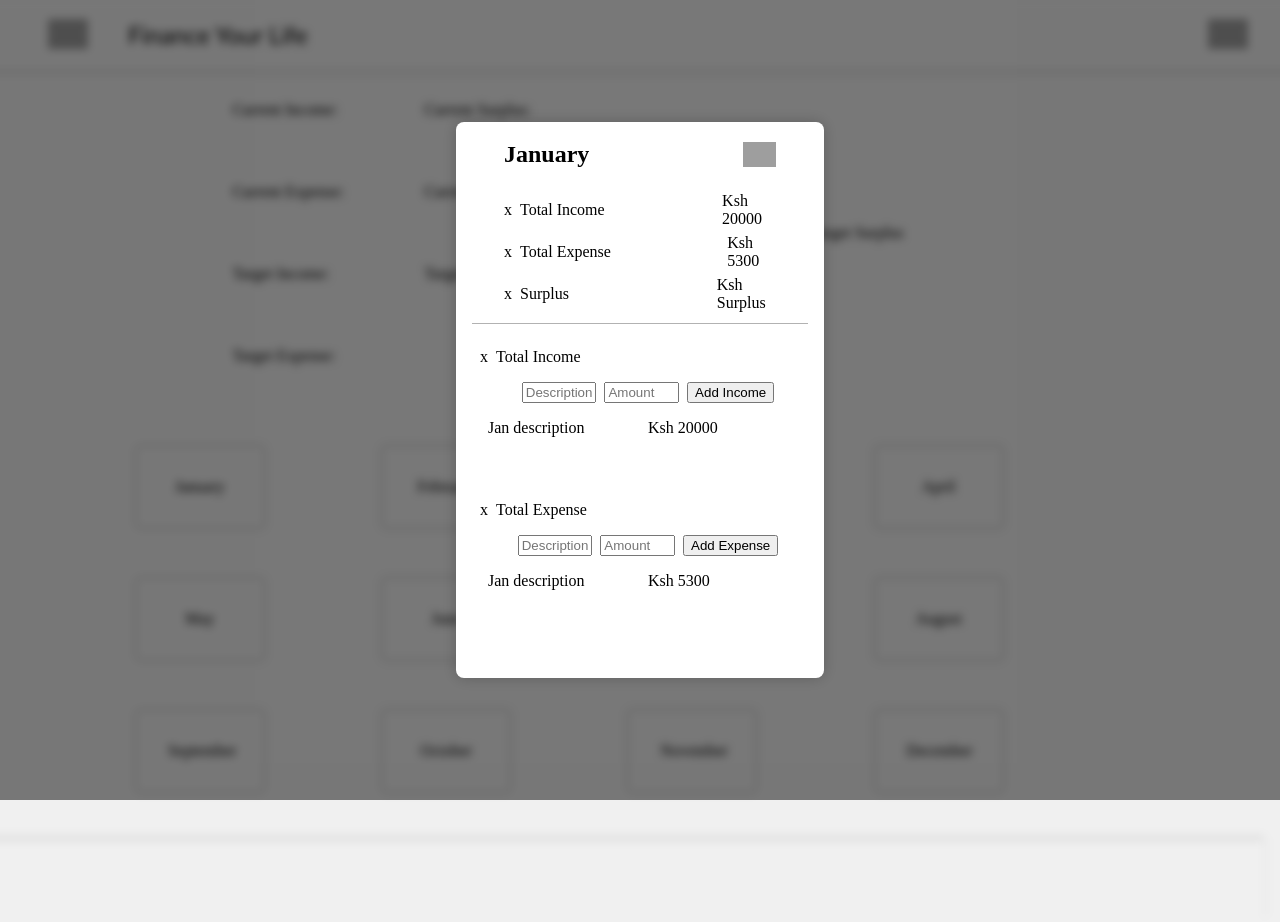
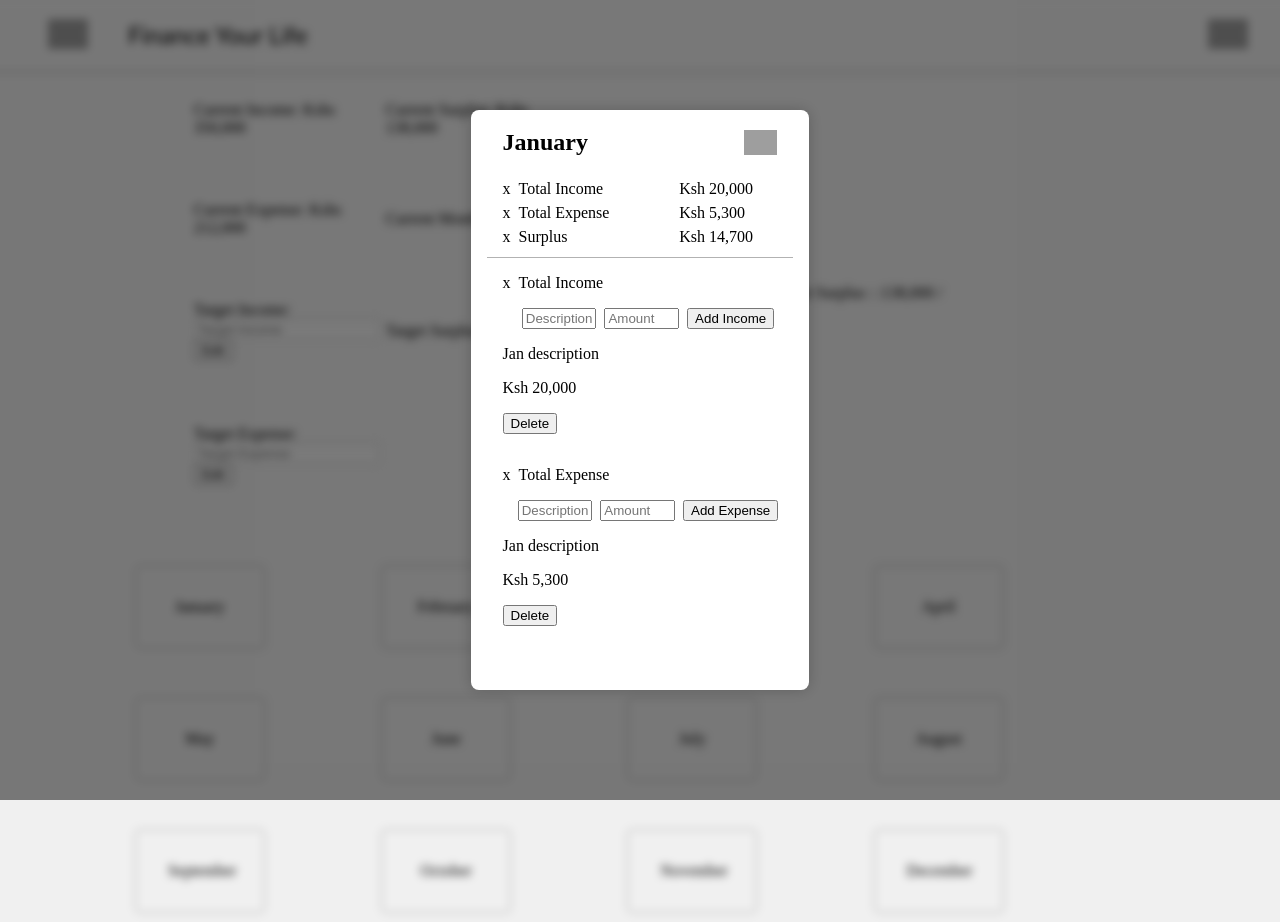
Before and after one commit to Edmund-Kiama/financeYourLife, a React (Vite) app: page / in a window 1280 px wide. Both pictures are taken after a click on the element "January". Shown: the top 922 px of the page. Built offline with nearby package versions, Linux system fonts and the light colour scheme; grey boxes are pictures that could not be loaded.

Commit message:
feat: finishes functionality on the dashboard

```diff
--- a/src/components/ForecastDashboard.jsx
+++ b/src/components/ForecastDashboard.jsx
@@ -2,9 +2,10 @@ import Navbar from "./Navbar"
 import Footer from "./Footer"
 import styles from "../styles/forecastDash.module.css"
 
-import { useState } from "react"
 
+import { useState, useEffect } from "react"
 
+const now = new Date()
 let finance = {
     jan : {
         month: "January",
@@ -122,7 +123,7 @@ let finance = {
             { description: "Dec description", amount: 10000 }
         ],
         expense: [
-            { description: "Dec description", amount: 200 }
+            { description: "Dec description", amount: 200000 }
         ],
         difference: 100
     }
@@ -131,24 +132,39 @@ let finance = {
 export default function ForecastDash() {
     const [showPopUp, setShowPopUp] = useState(false)
     const [monthData, setMonthData] = useState(null)
+    const [targetIncome, setTargetIncome] = useState("")
+    const [targetExpense, setTargetExpense] = useState("")
+    const [editTargetIncome, setEditTargetIncome] = useState(true)
+    const [editTargetExpense, setEditTargetExpense] = useState(true)
     const [totalIncomeMonthly, setTotalIncomeMonthly] = useState(null)
     const [totalExpenseMonthly, setTotalExpenseMonthly] = useState(null)
     const [ surplusDeficitMonthly, setSurplusDeficitMonthly] = useState("Surplus")
+    const [ surplusDeficitMonthNumber, setSurplusDeficitMonthNumber] = useState("")
 
-    const surplusDeficitPerMonth = ( income, expense ) => {
-        let totalIncome = totalFinancePerMonth(income)
-        let totalExpense = totalFinancePerMonth(expense)
+    const [addIncomeDescri, setAddIncomeDescri] = useState("")
+    const [addExpenseDescri, setAddExpenseDescri] = useState("")
 
-        let diff = totalIncome - totalExpense
+    const [addExpenseAmount, setAddExpenseAmount] = useState("")
+    const [addIncomeAmount, setAddIncomeAmount] = useState("")
 
-        if (diff >= 0) {
-            setSurplusDeficitMonthly("Surplus")
-        } else {
-            setSurplusDeficitMonthly("Deficit")
+    const getFromLocale = (key) => {
+        try {
+            const data = localStorage.getItem(key)
+            return data ? JSON.parse(data) : null
+        } catch(error) {
+            console.error("Error Ocurred getting item from locale: ", error)
+
         }
+    }
+    const storeToLocale = (key, value) => {
+        try {
+            localStorage.setItem(key, JSON.stringify(value))
+        } catch (error) {
+            console.error("Error on storing to locale: ", error )
+            return null
+        }
+    }
 
-        return diff
-    }
 
     const totalFinancePerMonth = (financeMonth) => {
         let financeList = financeMonth.map(x => x.amount)
@@ -160,6 +176,51 @@ export default function ForecastDash() {
         return sum
     }
 
+    const totalIncomeFx = (finance) => {
+        let jan = totalFinancePerMonth(finance.jan.income)
+        let feb = totalFinancePerMonth(finance.feb.income)
+        let march = totalFinancePerMonth(finance.march.income)
+        let april = totalFinancePerMonth(finance.april.income)
+        let may = totalFinancePerMonth(finance.may.income)
+        let june = totalFinancePerMonth(finance.june.income)
+        let july = totalFinancePerMonth(finance.july.income)
+        let august = totalFinancePerMonth(finance.aug.income)
+        let sept = totalFinancePerMonth(finance.sept.income)
+        let oct = totalFinancePerMonth(finance.oct.income)
+        let nov = totalFinancePerMonth(finance.nov.income)
+        let dec = totalFinancePerMonth(finance.dec.income)
+
+        let sum = jan + feb + march + april + march +july + june + august + may + sept + oct + nov + dec
+        return sum
+    }
+
+    const totalExpenseFx = (finance) => {
+        let jan = totalFinancePerMonth(finance.jan.expense)
+        let feb = totalFinancePerMonth(finance.feb.expense)
+        let march = totalFinancePerMonth(finance.march.expense)
+        let april = totalFinancePerMonth(finance.april.expense)
+        let may = totalFinancePerMonth(finance.may.expense)
+        let june = totalFinancePerMonth(finance.june.expense)
+        let july = totalFinancePerMonth(finance.july.expense)
+        let august = totalFinancePerMonth(finance.aug.expense)
+        let sept = totalFinancePerMonth(finance.sept.expense)
+        let oct = totalFinancePerMonth(finance.oct.expense)
+        let nov = totalFinancePerMonth(finance.nov.expense)
+        let dec = totalFinancePerMonth(finance.dec.expense)
+
+        let sum = jan + feb + march + april + march +july + june + august + may + sept + oct + nov + dec
+        return sum
+
+    }
+
+    const totalSurplusFx = () => {
+        let income = totalIncomeFx(finance)
+        let expense = totalExpenseFx(finance)
+
+        return income - expense
+    }
+
+
     const handleMonthClicked = (finance) => {
         setShowPopUp(true)
         setMonthData(finance)
@@ -170,12 +231,41 @@ export default function ForecastDash() {
         setTotalExpenseMonthly(totalExpense)
 
         let diff = totalIncome - totalExpense
+        setSurplusDeficitMonthNumber(diff)
 
         if (diff >= 0) {
             setSurplusDeficitMonthly("Surplus")
         } else {
             setSurplusDeficitMonthly("Deficit")
         }
+    }
+
+    const handleAddIncome = (monthData) => {
+        let income = {
+            description: addIncomeDescri,
+            amount: parseInt(addIncomeAmount)
+        }
+        setAddIncomeAmount("")
+        setAddIncomeDescri("")
+
+        monthData.income.push(income)
+
+        handleMonthClicked(monthData)
+
+    }
+
+    const handleAddExpense = (monthData) => {
+        let expense = {
+            description: addExpenseDescri,
+            amount: parseInt(addExpenseAmount)
+        }
+        setAddIncomeAmount("")
+        setAddIncomeDescri("")
+
+        monthData.expense.push(expense)
+
+        handleMonthClicked(monthData)
+
     }
 
     return (
@@ -189,29 +279,36 @@ export default function ForecastDash() {
                             <div className={styles.details}>
                                 <div className={styles.mainCurrent}>
                                     <div className={styles.current}>
-                                        <p>Current Income:</p>
-                                        <p>Current Surplus:</p>
+                                        <p>Current Income: Kshs {(totalIncomeFx(finance).toLocaleString())}</p>
+                                        <p>Current Surplus: Kshs {(totalSurplusFx().toLocaleString())}</p>
                                     </div>
                                     <div className={styles.current}>
-                                        <p>Current Expense:</p>
-                                        <p>Current Month:</p>
+                                        <p>Current Expense: Kshs {(totalExpenseFx(finance).toLocaleString(0))}</p>
+                                        <p>Current Month: {now.toLocaleString('default', {month:'long'})}</p>
                                     </div>
                                 </div>
 
                                 <div className={styles.target}>
                                     <div className={styles.current}>
-                                            <p>Target Income:</p>
-                                            <p>Target Surplus:</p>
+                                            <p>Target Income: {targetIncome ? `Kshs ${parseInt(targetIncome).toLocaleString()}` : ""}
+                                                <input type="text" onChange={(e) => setTargetIncome(e.target.value)} value={targetIncome} placeholder="Target Income" disabled={editTargetIncome}/>
+                                                <button onClick={() => setEditTargetIncome(x => !x)}>{editTargetIncome ? "Edit": "Set"}</button>
+                                            </p>
+                                            <p>Target Surplus: {(targetIncome && targetExpense) ? `Kshs ${(targetIncome - targetExpense).toLocaleString() }`: ""}</p>
                                         </div>
                                         <div className={styles.current}>
-                                            <p>Target Expense:</p>
+                                            <p>Target Expense: {targetExpense ? `Kshs ${parseInt(targetExpense).toLocaleString()}` : ""}
+                                                <input type="text" onChange={(e) => setTargetExpense(e.target.value)} value={targetExpense} placeholder="Target Expense" disabled={editTargetExpense}/>
+                                                <button onClick={() => setEditTargetExpense(x => !x)}>{editTargetExpense ? "Edit": "Set"}</button>
+                                                </p>
                                             <p></p>
                                         </div>
                                     </div>
                             </div>
 
                             <div className={styles.surplus}>
-                                <p>Current Surplus / Target Surplus</p>
+                                <p>Current Surplus / Target Surplus  :   : </p>
+                                <p>{(totalSurplusFx()).toLocaleString()} / {(targetIncome && targetExpense) ? `${(targetIncome - targetExpense).toLocaleString() }`: ""}</p>
                             </div>
                         </div>
 
@@ -316,8 +413,8 @@ export default function ForecastDash() {
                                     <p>x</p>
                                     <p>Total Income</p>
                                 </div>
-                                <div>
-                                    <p>Ksh { totalIncomeMonthly }</p>
+                                <div className={styles.number}>
+                                    <p>Ksh { totalIncomeMonthly.toLocaleString() }</p>
                                 </div>
                             </div>
 
@@ -326,18 +423,18 @@ export default function ForecastDash() {
                                     <p>x</p>
                                     <p>Total Expense</p>
                                 </div>
-                                <div>
-                                    <p>Ksh { totalExpenseMonthly }</p>
+                                <div className={styles.number}>
+                                    <p>Ksh { totalExpenseMonthly.toLocaleString() }</p>
                                 </div>
                             </div>
 
                             <div className={styles.popupSubDetails}>
                                 <div className={styles.popupMiniDetails}>
                                     <p>x</p>
-                                    <p>{ surplusDeficitMonthly }</p>
+                                    <p>{ surplusDeficitMonthly.toLocaleString() }</p>
                                 </div>
-                                <div>
-                                    <p>Ksh { surplusDeficitMonthly }</p>
+                                <div className={styles.number}>
+                                    <p>Ksh { surplusDeficitMonthNumber.toLocaleString() }</p>
                                 </div>
                             </div>
                         </div>
@@ -347,18 +444,19 @@ export default function ForecastDash() {
                                 <p>Total Income</p>
                             </div>
                             <div className={styles.inputs}>
-                                <input type="text" placeholder="Description" />
-                                <input type="number" placeholder="Amount" />
-                                <button>Add Income</button>
+                                <input type="text" placeholder="Description" value={addIncomeDescri} onChange={(e) => setAddIncomeDescri(e.target.value)}/>
+                                <input type="number" placeholder="Amount" value={addIncomeAmount} onChange={(e) => setAddIncomeAmount(e.target.value)}/>
+                                <button onClick={() => handleAddIncome(monthData)}>Add Income</button>
                             </div>
                             <div className={styles.incomeList}>
                                 {
-                                    monthData.income.map((x) => {
+                                    monthData.income.map((x, index) => {
                                         return (
-                                            <>
+                                            <div key={index}>
                                                 <p>{ x.description }</p>
-                                                <p>Ksh { x.amount }</p>
-                                            </>
+                                                <p>Ksh { (x.amount).toLocaleString() }</p>
+                                                <button>Delete</button>
+                                            </div>
                                         )
                                     })
                                 }
@@ -371,18 +469,19 @@ export default function ForecastDash() {
                                 <p>Total Expense</p>
                             </div>
                             <div className={styles.inputs}>
-                                <input type="text" placeholder="Description" />
-                                <input type="number" placeholder="Amount" />
-                                <button>Add Expense</button>
+                                <input type="text" placeholder="Description" value={addExpenseDescri} onChange={(e) => setAddExpenseDescri(e.target.value)}/>
+                                <input type="number" placeholder="Amount" value={addExpenseAmount} onChange={(e) => setAddExpenseAmount(e.target.value)}/>
+                                <button onClick={() => handleAddExpense(monthData)}>Add Expense</button>
                             </div>
                             <div className={styles.expenseList}>
                                 {
-                                    monthData.expense.map((x) => {
+                                    monthData.expense.map((x, index) => {
                                         return (
-                                            <>
+                                            <div key={index}>
                                                 <p>{ x.description }</p>
-                                                <p>Ksh { x.amount }</p>
-                                            </>
+                                                <p>Ksh { (x.amount.toLocaleString()) }</p>
+                                                <button>Delete</button>
+                                            </div>
                                         )
                                     })
                                 }
--- a/src/styles/forecastDash.module.css
+++ b/src/styles/forecastDash.module.css
@@ -19,8 +19,6 @@
 .popup {
     background: white;
     border-radius: 8px;
-    /* width: 300px; */
-    /* height: 600px; */
     padding-left: 1em;
     padding-right: 1em;
     padding-bottom: 3em;
@@ -32,8 +30,8 @@
     display: flex;
     align-items: center;
     justify-content: space-between;
-    padding-left: 2em;
-    padding-right: 2em;
+    padding-left: 1em;
+    padding-right: 1em;
 }
 
 .popupDetails {
@@ -53,11 +51,13 @@
     margin-top: 0.2em;
     margin-bottom: 0.2em;
 }
-
-.popupSubDetails{
+.number {
+    width: 10em;
+}
+/* .popupSubDetails{
     align-items: center;
-    justify-content: center;
-}
+    justify-content: space-between;
+} */
 
 .close {
     cursor: pointer;
@@ -79,17 +79,16 @@
 .expenseList {
     display: flex;
     align-items: center;
-    justify-content: center;
+    justify-content: space-between;
 }
 
 .incomeList p,
 .expenseList p{
-    width: 10em;
+    padding-right: 1em;
 }
 .income,
 .expense {
-    width: 100%;
-    padding: 0.5em;
+    padding-left: 1em;
     margin-bottom: 1em;
 }
 
@@ -169,5 +168,5 @@
 }
 
 .months:hover {
-    background-color: rgb(230, 230, 230);
+    transform: scale(1.05);
 }
--- a/src/styles/navbar.module.css
+++ b/src/styles/navbar.module.css
@@ -40,7 +40,7 @@
 }
 
 .close:hover {
-    background-color: rgb(230, 230, 230);
+    transform: scale(1.05);
 }
 .icon {
     height: 30px;
@@ -52,7 +52,7 @@
 }
 
 .icon:hover {
-    background-color: rgb(230, 230, 230);
+    transform: scale(1.05);
 }
 
 .drawer {
```
